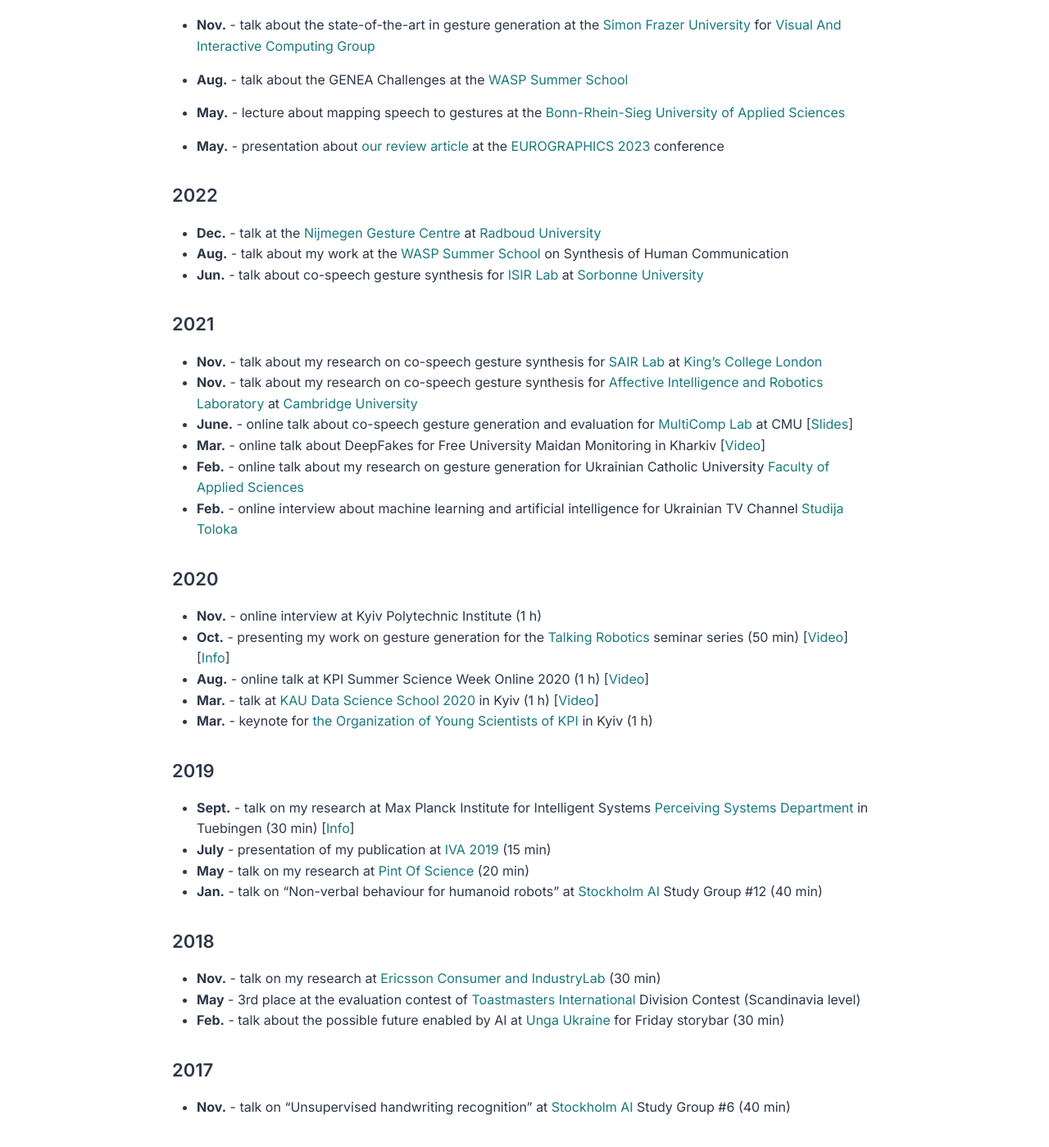
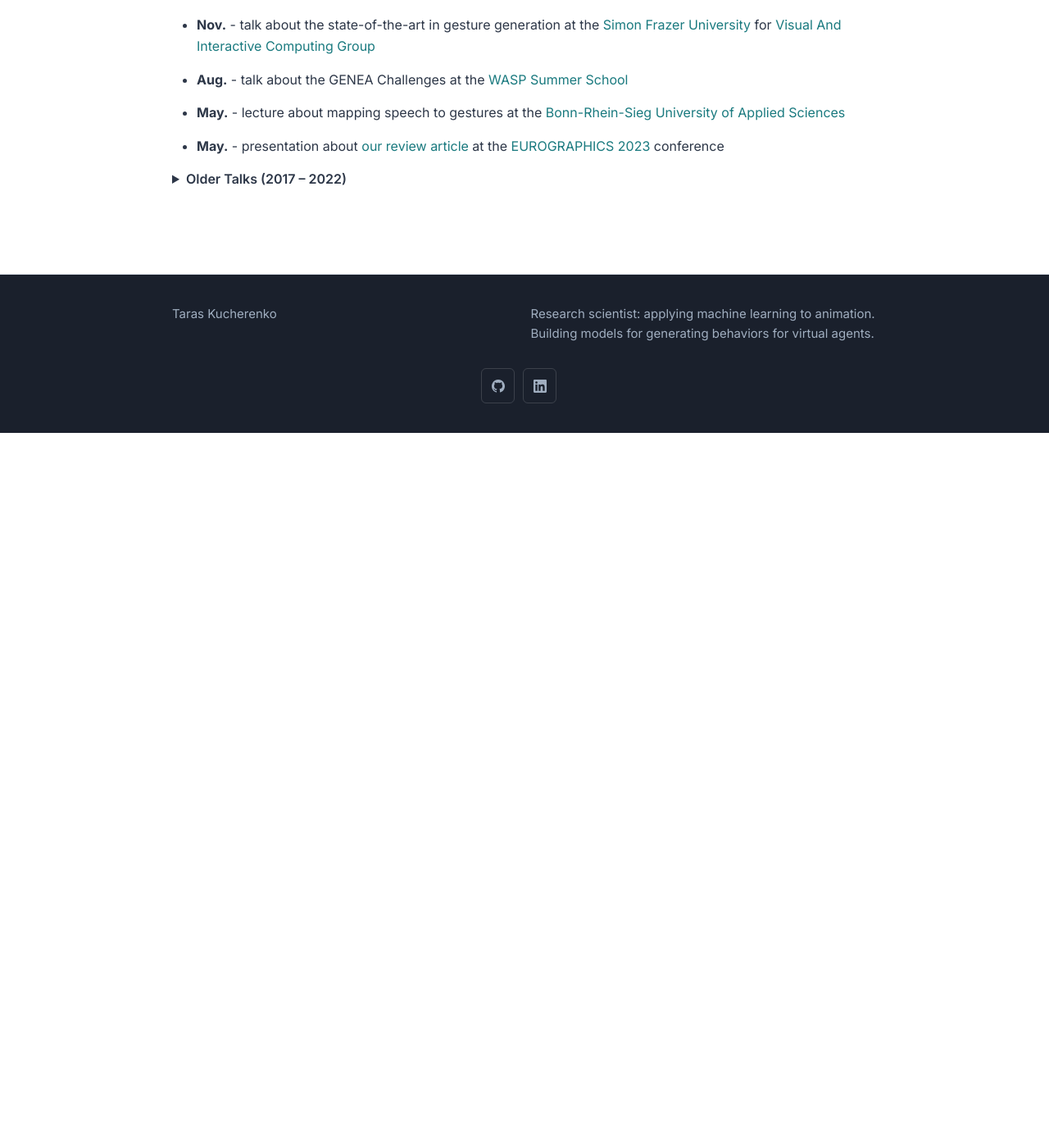
Before and after one commit to Svito-zar/Svito-zar.github.io, a Jekyll site: the page built from _pages/speaking.md, in a window 1280 px wide and 1400 px high, scrolled down 1059 px. Shown: the whole window at 82% size. Built offline with Jekyll 4.4.1, drawn with Linux system fonts in a browser that asks for light colours; after the commit the page ends 1587 px from its top, so only the background shows below that.

Commit message:
Claude suggestion

```diff
--- a/_config.yml
+++ b/_config.yml
@@ -26,12 +26,11 @@
 # If you want to link only specific pages in your header, uncomment
 # this and add the path to the pages in order as they should show up
 header_pages:
+ - _pages/about.md
  - _pages/portfolio.md
  - _pages/publications.md
- - _pages/teaching.md
  - _pages/speaking.md
  - _pages/contact.md
- - _pages/defence.md
  #- _pages/datasets.md
 
 # Build settings
--- a/_pages/speaking.md
+++ b/_pages/speaking.md
@@ -28,42 +28,59 @@
 
 * **May.** - presentation about [our review article](https://onlinelibrary.wiley.com/doi/10.1111/cgf.14776) at the [EUROGRAPHICS 2023](https://eg2023.saarland-informatics-campus.de/) conference
 
-### 2022
+<details class="section">
+  <summary style="cursor: pointer; font-weight: 600; color: #2d3748; margin-bottom: 12px;">Older Talks (2017 &ndash; 2022)</summary>
 
-* **Dec.** - talk at the [Nijmegen Gesture Centre](https://www.nijmegengesturecentre.org/) at [Radboud University](https://www.ru.nl/en)
-* **Aug.** - talk about my work at the [WASP Summer School](https://internal.wasp-sweden.org/event/wasp-summer-school-synthesis/) on Synthesis of Human Communication
-* **Jun.** - talk about co-speech gesture synthesis for [ISIR Lab](https://www.isir.upmc.fr/?lang=en) at [Sorbonne University](https://www.sorbonne-universite.fr/en)
+<h3>2022</h3>
 
-### 2021
+<ul>
+<li><strong>Dec.</strong> - talk at the <a href="https://www.nijmegengesturecentre.org/">Nijmegen Gesture Centre</a> at <a href="https://www.ru.nl/en">Radboud University</a></li>
+<li><strong>Aug.</strong> - talk about my work at the <a href="https://internal.wasp-sweden.org/event/wasp-summer-school-synthesis/">WASP Summer School</a> on Synthesis of Human Communication</li>
+<li><strong>Jun.</strong> - talk about co-speech gesture synthesis for <a href="https://www.isir.upmc.fr/?lang=en">ISIR Lab</a> at <a href="https://www.sorbonne-universite.fr/en">Sorbonne University</a></li>
+</ul>
 
-* **Nov.** - talk about my research on co-speech gesture synthesis for [SAIR Lab](https://sairlab.github.io/) at [King's College London](https://www.kcl.ac.uk/)
-* **Nov.** - talk about my research on co-speech gesture synthesis for [Affective Intelligence and Robotics Laboratory](https://cambridge-afar.github.io/) at [Cambridge University](https://www.cam.ac.uk/)
-* **June.** - online talk about co-speech gesture generation and evaluation for [MultiComp Lab](http://multicomp.cs.cmu.edu/) at CMU \[[Slides](https://docs.google.com/presentation/d/1CVj-2WVZQM85TX21e2d7TlTB9VrDjghF2Fpdm_LaNtA/edit?usp=sharing)\]
-* **Mar.** - online talk about DeepFakes for Free University Maidan Monitoring in Kharkiv \[[Video](https://www.facebook.com/FreeUnivMM/videos/1912384215567763)\]
-* **Feb.** - online talk about my research on gesture generation for Ukrainian Catholic University [Faculty of Applied Sciences](https://apps.ucu.edu.ua/en/)
-* **Feb.** - online interview about machine learning and artificial intelligence for Ukrainian TV Channel [Studija Toloka](https://www.youtube.com/channel/UCzOkKP05JbYwPRtJY09fGVA)
+<h3>2021</h3>
 
-### 2020
+<ul>
+<li><strong>Nov.</strong> - talk about my research on co-speech gesture synthesis for <a href="https://sairlab.github.io/">SAIR Lab</a> at <a href="https://www.kcl.ac.uk/">King's College London</a></li>
+<li><strong>Nov.</strong> - talk about my research on co-speech gesture synthesis for <a href="https://cambridge-afar.github.io/">Affective Intelligence and Robotics Laboratory</a> at <a href="https://www.cam.ac.uk/">Cambridge University</a></li>
+<li><strong>June.</strong> - online talk about co-speech gesture generation and evaluation for <a href="http://multicomp.cs.cmu.edu/">MultiComp Lab</a> at CMU <a href="https://docs.google.com/presentation/d/1CVj-2WVZQM85TX21e2d7TlTB9VrDjghF2Fpdm_LaNtA/edit?usp=sharing">[Slides]</a></li>
+<li><strong>Mar.</strong> - online talk about DeepFakes for Free University Maidan Monitoring in Kharkiv <a href="https://www.facebook.com/FreeUnivMM/videos/1912384215567763">[Video]</a></li>
+<li><strong>Feb.</strong> - online talk about my research on gesture generation for Ukrainian Catholic University <a href="https://apps.ucu.edu.ua/en/">Faculty of Applied Sciences</a></li>
+<li><strong>Feb.</strong> - online interview about machine learning and artificial intelligence for Ukrainian TV Channel <a href="https://www.youtube.com/channel/UCzOkKP05JbYwPRtJY09fGVA">Studija Toloka</a></li>
+</ul>
 
-* **Nov.** - online interview at Kyiv Polytechnic Institute (1 h)
-* **Oct.** - presenting my work on gesture generation for the [Talking Robotics](https://talking-robotics.github.io) seminar series (50 min) \[[Video](https://youtu.be/JeMwtr8pxcc)\] \[[Info](https://talking-robotics.github.io/session_details/taras.html)\]
-* **Aug.** - online talk at KPI Summer Science Week Online 2020 (1 h) \[[Video](https://youtu.be/r8_atMaYj-E)\]
-* **Mar.** - talk at [KAU Data Science School 2020](https://sites.google.com/view/kaudatascienceschool-2020/taras-kucherenko) in Kyiv (1 h) \[[Video](https://youtu.be/2Ak8uVKgkMM)\]
-* **Mar.** - keynote for [the Organization of Young Scientists of KPI](http://ssa.org.ua/) in Kyiv (1 h)
+<h3>2020</h3>
 
-### 2019
+<ul>
+<li><strong>Nov.</strong> - online interview at Kyiv Polytechnic Institute (1 h)</li>
+<li><strong>Oct.</strong> - presenting my work on gesture generation for the <a href="https://talking-robotics.github.io">Talking Robotics</a> seminar series (50 min) <a href="https://youtu.be/JeMwtr8pxcc">[Video]</a> <a href="https://talking-robotics.github.io/session_details/taras.html">[Info]</a></li>
+<li><strong>Aug.</strong> - online talk at KPI Summer Science Week Online 2020 (1 h) <a href="https://youtu.be/r8_atMaYj-E">[Video]</a></li>
+<li><strong>Mar.</strong> - talk at <a href="https://sites.google.com/view/kaudatascienceschool-2020/taras-kucherenko">KAU Data Science School 2020</a> in Kyiv (1 h) <a href="https://youtu.be/2Ak8uVKgkMM">[Video]</a></li>
+<li><strong>Mar.</strong> - keynote for <a href="http://ssa.org.ua/">the Organization of Young Scientists of KPI</a> in Kyiv (1 h)</li>
+</ul>
 
-* **Sept.** - talk on my research at Max Planck Institute for Intelligent Systems [Perceiving Systems Department](https://ps.is.tuebingen.mpg.de) in Tuebingen (30 min) \[[Info](https://ps.is.tuebingen.mpg.de/events/how-to-make-your-agent-gesture-in-a-natural-way)\]
-* **July** - presentation of my publication at [IVA 2019](https://iva2019.sciencesconf.org/) (15 min)
-* **May** - talk on my research at [Pint Of Science](http://pintofscience.se/) (20 min)
-* **Jan.** - talk on "Non-verbal behaviour for humanoid robots" at [Stockholm AI](https://stockholm.ai) Study Group #12 (40 min)
+<h3>2019</h3>
 
-### 2018
+<ul>
+<li><strong>Sept.</strong> - talk on my research at Max Planck Institute for Intelligent Systems <a href="https://ps.is.tuebingen.mpg.de">Perceiving Systems Department</a> in Tuebingen (30 min) <a href="https://ps.is.tuebingen.mpg.de/events/how-to-make-your-agent-gesture-in-a-natural-way">[Info]</a></li>
+<li><strong>July</strong> - presentation of my publication at <a href="https://iva2019.sciencesconf.org/">IVA 2019</a> (15 min)</li>
+<li><strong>May</strong> - talk on my research at <a href="http://pintofscience.se/">Pint Of Science</a> (20 min)</li>
+<li><strong>Jan.</strong> - talk on "Non-verbal behaviour for humanoid robots" at <a href="https://stockholm.ai">Stockholm AI</a> Study Group #12 (40 min)</li>
+</ul>
 
-* **Nov.** - talk on my research at [Ericsson Consumer and IndustryLab](https://www.ericsson.com/en/trends-and-insights/consumerlab) (30 min)
-* **May** - 3rd place at the evaluation contest of [Toastmasters International](https://toastmasters.org) Division Contest (Scandinavia level)
-* **Feb.** - talk about the possible future enabled by AI at [Unga Ukraine](http://ungaukrainare.se/) for Friday storybar (30 min)
+<h3>2018</h3>
 
-### 2017
+<ul>
+<li><strong>Nov.</strong> - talk on my research at <a href="https://www.ericsson.com/en/trends-and-insights/consumerlab">Ericsson Consumer and IndustryLab</a> (30 min)</li>
+<li><strong>May</strong> - 3rd place at the evaluation contest of <a href="https://toastmasters.org">Toastmasters International</a> Division Contest (Scandinavia level)</li>
+<li><strong>Feb.</strong> - talk about the possible future enabled by AI at <a href="http://ungaukrainare.se/">Unga Ukraine</a> for Friday storybar (30 min)</li>
+</ul>
 
-* **Nov.** - talk on "Unsupervised handwriting recognition" at [Stockholm AI](https://stockholm.ai) Study Group #6 (40 min)
+<h3>2017</h3>
+
+<ul>
+<li><strong>Nov.</strong> - talk on "Unsupervised handwriting recognition" at <a href="https://stockholm.ai">Stockholm AI</a> Study Group #6 (40 min)</li>
+</ul>
+
+</details>
--- a/_pages/teaching.md
+++ /dev/null
@@ -1,57 +0,0 @@
----
-layout: page
-title: Teaching
-permalink: /teaching/
----
-
-### Students
-Several of my students had a successful career afterward:
-* [Rajmund Nagy](https://nagyrajmund.github.io/) has become a PhD student at KTH
-* [Yuan He](https://www.yaeh.io/) has become a PhD student at the Trinity College Dublin
-* [Hidir Yesiltepe](https://sites.google.com/view/hidir-yesiltepe) has become a PhD student at Virginia Tech
-
-### 2020 / 2021
-Supervising
-* Yuan He's master thesis, resulting in the thesis [Evaluating Generated Co-Speech Gestures of Embodied Conversational Agent(ECA) through Real-Time Interaction](https://kth.diva-portal.org/smash/record.jsf?pid=diva2%3A1647640&dswid=4976)
-* Rajmund Nagy's individual project
-* Hidir Yesiltepe's summer internship
-
-Teaching Assistant in
-* [Machine Learning](https://www.kth.se/student/kurser/kurs/DD2421?l=en) course.
-* [Computer Vision](https://www.kth.se/student/kurser/kurs/DD2423?l=en) course.
-* [Multimodal Interaction](https://www.kth.se/student/kurser/kurs/DT2140?l=en) course.
-
-### 2019 / 2020
-Supervising
-* Sifan Jiang's master thesis, resulting in the thesis [Re-target Human Gesticulation to a Humanoid Robot NAO](https://www.diva-portal.org/smash/record.jsf?pid=diva2%3A1524432&dswid=455)
-* [Rajmund Nagy](https://www.linkedin.com/in/nagyrajmund/?originalSubdomain=se)'s summer internship, resulting in the paper [A Framework for Integrating Gesture Generation Models into Interactive Conversational Agents](https://arxiv.org/abs/2102.12302)
-
-Teaching Assistant in
-* [Machine Learning](https://www.kth.se/student/kurser/kurs/DD2421?l=en) course.
-* [Computer Vision](https://www.kth.se/student/kurser/kurs/DD2423?l=en) course.
-* [Multimodal Interaction](https://www.kth.se/student/kurser/kurs/DT2140?l=en) course.
-
-Giving tutorials in
-* [Computer Vision](https://www.kth.se/student/kurser/kurs/DD2423?l=en) course.
-
-
-### 2018 / 2019
-Teaching Assistant in
-* [Machine Learning](https://www.kth.se/student/kurser/kurs/DD2421?l=en) course.
-* [Computer Vision](https://www.kth.se/student/kurser/kurs/DD2423?l=en) course.
-* [Multimodal Interaction](https://www.kth.se/student/kurser/kurs/DT2140?l=en) course.
-* [Deep Learning](https://www.kth.se/student/kurser/kurs/DD2424?l=en) course.
-
-Giving tutorials in
-* [Computer Vision](https://www.kth.se/student/kurser/kurs/DD2423?l=en) course.
-
-
-### 2017 / 2018
-Teaching Assistant in
-* [Machine Learning](https://www.kth.se/student/kurser/kurs/DD2421?l=en) course.
-* [Computer Vision](https://www.kth.se/student/kurser/kurs/DD2423?l=en) course.
-* [Deep Learning](https://www.kth.se/student/kurser/kurs/DD2424?l=en) course.
-
-### 2016 / 2017
-Teaching Assistant in
-* [Deep Learning](https://www.kth.se/student/kurser/kurs/DD2424?l=en) course.
```
